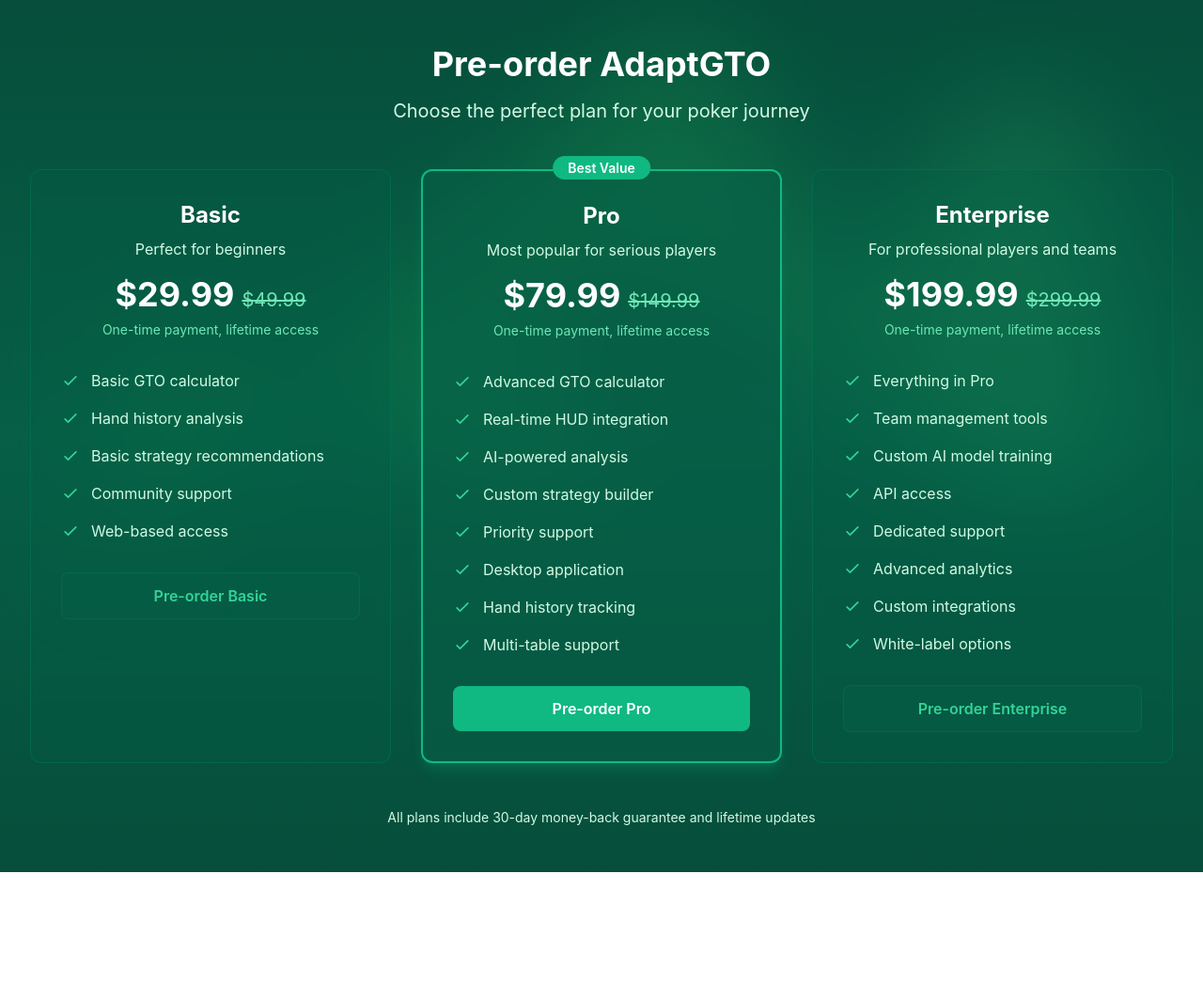
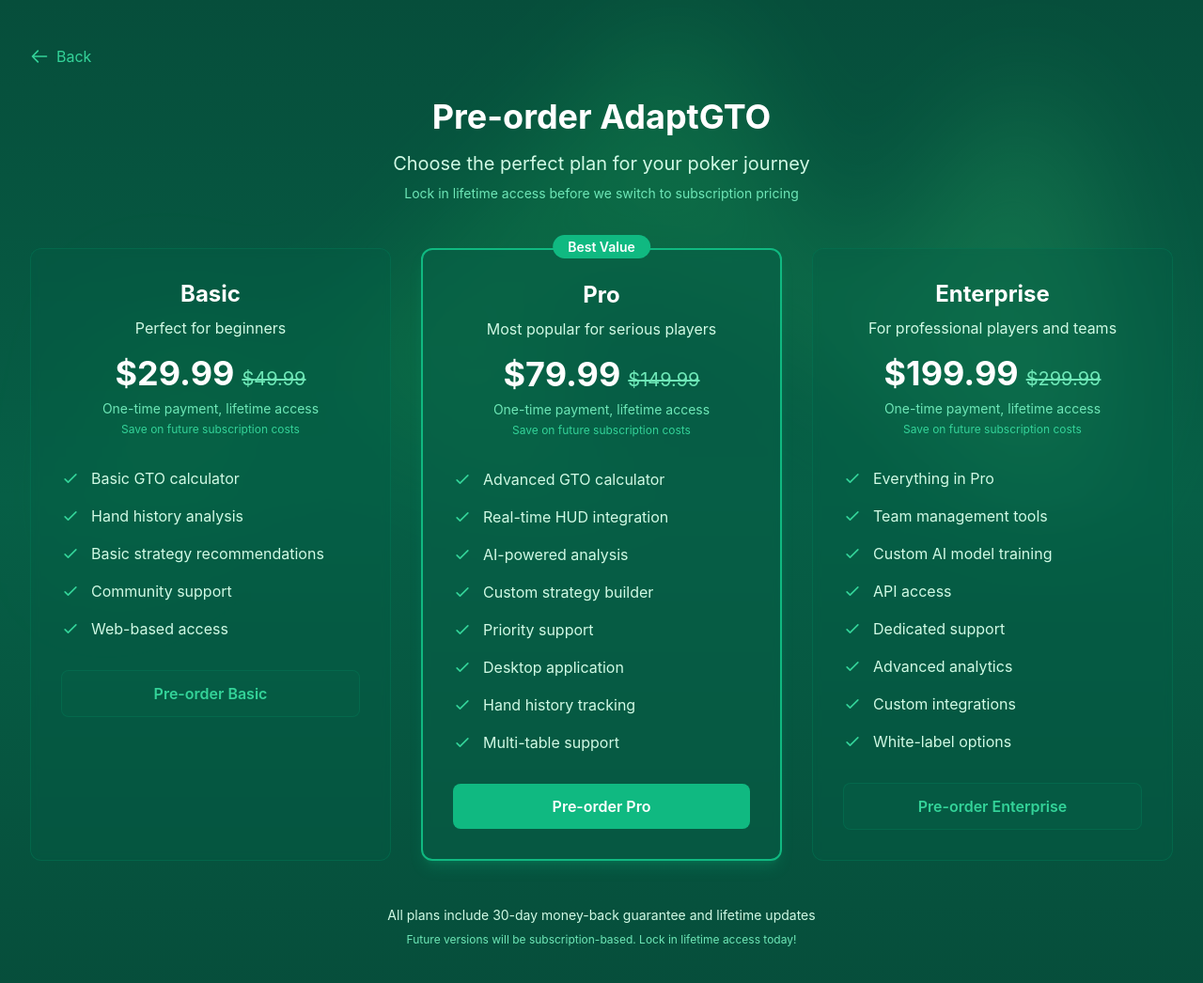
Before and after one commit to coleragone3/adaptigto-frontend, a React (Create React App) app: page /pre-order in a window 1280 px wide. Shown: the top 1046 px of the page at 94% size. Before the commit the page ends 928 px from the top, so only its background shows below. Built offline with nearby package versions, Linux system fonts and the light colour scheme; no server answers.

Commit message:
Add back button and subscription messaging to PreOrder page

```diff
--- a/src/components/PreOrder.jsx
+++ b/src/components/PreOrder.jsx
@@ -67,6 +67,17 @@
   return (
     <div className="min-h-screen bg-gradient-to-b from-emerald-900 via-emerald-800 to-emerald-900 py-12 px-4 sm:px-6 lg:px-8">
       <div className="max-w-7xl mx-auto">
+        {/* Back Button */}
+        <button
+          onClick={() => navigate(-1)}
+          className="mb-8 flex items-center text-emerald-400 hover:text-emerald-300 transition-colors duration-200"
+        >
+          <svg className="w-5 h-5 mr-2" fill="none" stroke="currentColor" viewBox="0 0 24 24">
+            <path strokeLinecap="round" strokeLinejoin="round" strokeWidth={2} d="M10 19l-7-7m0 0l7-7m-7 7h18" />
+          </svg>
+          Back
+        </button>
+
         {/* Background Pattern */}
         <div className="absolute inset-0 overflow-hidden pointer-events-none">
           <div className="absolute left-1/2 top-0 transform -translate-x-1/2 blur-3xl opacity-20">
@@ -96,7 +107,8 @@
         <div className="relative">
           <div className="text-center mb-12">
             <h1 className="text-4xl font-bold text-white mb-4">Pre-order AdaptGTO</h1>
-            <p className="text-xl text-emerald-100">Choose the perfect plan for your poker journey</p>
+            <p className="text-xl text-emerald-100 mb-2">Choose the perfect plan for your poker journey</p>
+            <p className="text-emerald-300 text-sm">Lock in lifetime access before we switch to subscription pricing</p>
           </div>
 
           <div className="grid grid-cols-1 md:grid-cols-3 gap-8">
@@ -124,6 +136,7 @@
                     <span className="text-xl text-emerald-300 line-through ml-2">${tier.originalPrice}</span>
                   </div>
                   <p className="text-sm text-emerald-300 mt-2">One-time payment, lifetime access</p>
+                  <p className="text-xs text-emerald-400 mt-1">Save on future subscription costs</p>
                 </div>
                 <ul className="space-y-4 mb-8">
                   {tier.features.map((feature) => (
@@ -153,6 +166,9 @@
             <p className="text-emerald-100 text-sm">
               All plans include 30-day money-back guarantee and lifetime updates
             </p>
+            <p className="text-emerald-300 text-xs mt-2">
+              Future versions will be subscription-based. Lock in lifetime access today!
+            </p>
           </div>
         </div>
       </div>
```
